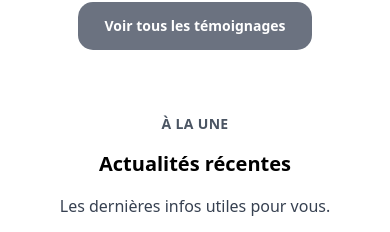
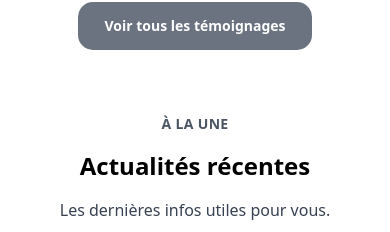
Before and after one commit to julienlisita/nextjs-ts-tailwind-template, a Next.js app: page / in a window 390 px wide. Shown: the part 3548-3780 px from the top of the page. Built offline with nearby package versions, Linux system fonts and the light colour scheme.

Commit message:
refactor(ui): move color styling to CSS and add align=inherit support in SectionTitle

```diff
--- /dev/null
+++ b/src/components/ui/SectionTitle.css
@@ -0,0 +1,6 @@
+/* src/components/ui/SectionTitle.css */
+
+.title {
+  @apply text-2xl sm:text-3xl font-bold mt-2;
+  color: var(--color-dark);
+}
--- a/src/components/ui/SectionTitle.tsx
+++ b/src/components/ui/SectionTitle.tsx
@@ -2,37 +2,33 @@
 
 'use client';
 
-import React from 'react';
-import { resolveColor } from '@/lib/resolveColor';
 import clsx from 'clsx';
+import './SectionTitle.css';
 
 type SectionTitleProps = {
   id?: string;
   children: React.ReactNode;
   className?: string;
-  color?: string;
-  align?: 'left' | 'center' | 'right';
+  align?: 'inherit' | 'left' | 'center' | 'right';
 };
 
 export default function SectionTitle({
   id,
   children,
   className = '',
-  color = 'inherit',
-  align = 'center',
+  align = 'inherit',
 }: SectionTitleProps) {
+  const alignClass =
+    align === 'inherit'
+      ? null
+      : align === 'left'
+        ? 'text-left'
+        : align === 'right'
+          ? 'text-right'
+          : 'text-center';
+
   return (
-    <h2
-      id={id}
-      className={clsx(
-        'text-xl sm:text-2xl lg:text-3xl font-heading font-semibold',
-        align === 'left' && 'text-left',
-        align === 'center' && 'text-center',
-        align === 'right' && 'text-right',
-        className
-      )}
-      style={{ color: resolveColor(color) }}
-    >
+    <h2 id={id} className={clsx('title', alignClass, className)}>
       {children}
     </h2>
   );
```
